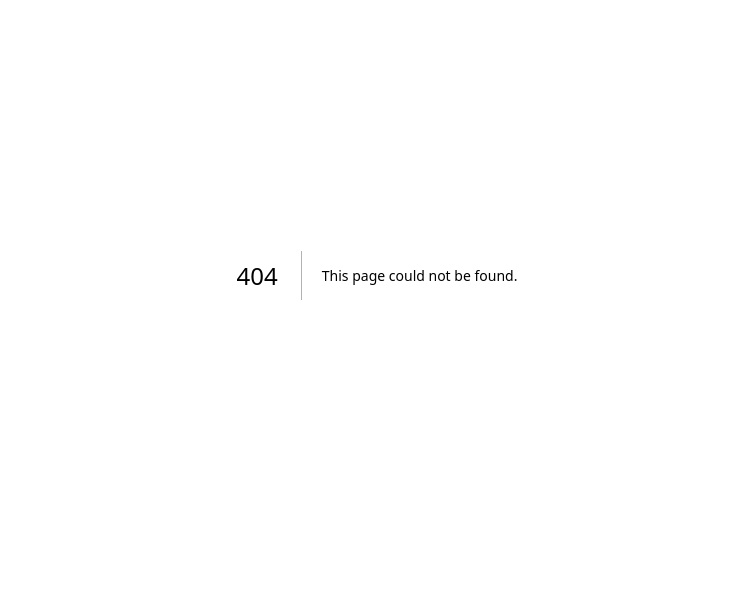
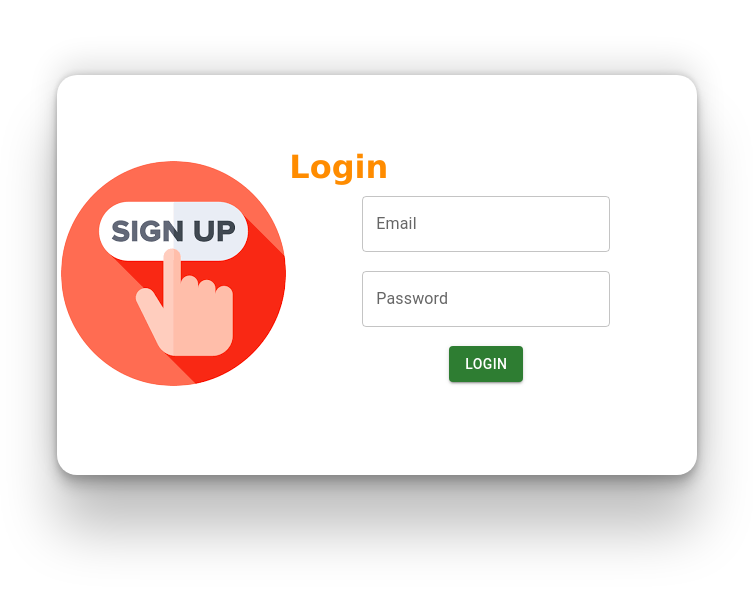
Before and after one commit to sayyedarib/DonorLink, a Next.js app in the folder client/: page /loginPage in a window 1280 px wide. Before the commit this address had no page. Shown: the part 125-716 px from the top of the page, without its empty margins (263-1016 px from the left). Built offline with nearby package versions, Linux system fonts and the light colour scheme.

Commit message:
integrate client and server side of login

```diff
--- /dev/null
+++ b/client/pages/loginPage.js
@@ -0,0 +1,82 @@
+import React, { useState } from "react";
+import axios from 'axios'
+import styles from "../styles/pages/signUpPage.module.css";
+import TextField from "@mui/material/TextField";
+import Button from "@mui/material/Button";
+
+
+const LoginPage = () => {
+    const [userLogin, setUserLogin] = useState({
+        email: "",
+        password: ""
+      });
+      let name, value;
+      const handleInput = (e) => {
+        name = e.target.name;
+        value = e.target.value;
+        setUserLogin({ ...userLogin, [name]: value });
+      };
+
+      const handleLogin = async (e) => {
+        e.preventDefault();
+        const {email, password}=userLogin;
+        const data = { email, password };
+        try {
+          const response = await axios.post("http://localhost:3001/login", data, {
+            withCredentials: true,
+          });
+          setUserLogin({ email: "", password: ""});
+        } catch (err) {
+          console.log("error while posting login data to server: ", err);
+        }
+      };
+
+
+  return (
+    <>
+      <div className={styles.container}>
+        <div>
+          <img
+            src="signup.png"
+            alt="Image"
+            style={{ borderRadius: "110px" }}
+          ></img>
+        </div>
+        <div className={styles.formcontainer}>
+          <h1>Login</h1>
+          <form method="post">
+            <TextField
+              name="email"
+              value={userLogin.email}
+              onChange={handleInput}
+              id="outlined-basic"
+              label="Email"
+              variant="outlined"
+            />
+            <br></br>
+            <TextField
+              name="password"
+              value={userLogin.password}
+              onChange={handleInput}
+              id="outlined-basic"
+              label="Password"
+              variant="outlined"
+            />
+            <br></br>
+            <Button
+              onClick={handleLogin}
+              type="submit"
+              variant="contained"
+              color="success"
+              href="#contained-buttons"
+            >
+              Login
+            </Button>
+          </form>
+        </div>
+      </div>
+    </>
+  )
+}
+
+export default LoginPage
```
Also changed, not shown: 1 other file (tests, documents, lock files or other folders).
